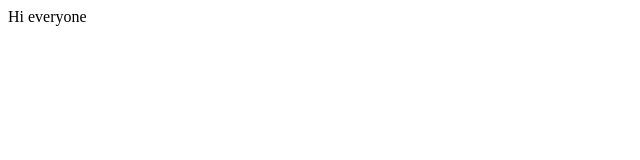
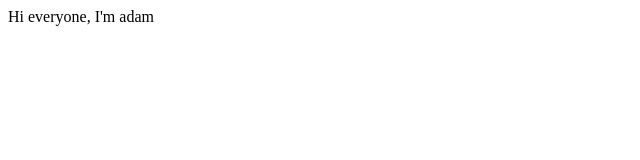
Before and after one commit to padawanlerner/padawanlerner.github.io, a plain HTML site: page index.html in a window 1280 px wide. Shown: the full height of the page, 0-640 px from the left. Drawn offline with Linux system fonts and the light colour scheme.

Commit message:
added folders

```diff
--- a/index.html
+++ b/index.html
@@ -5,6 +5,6 @@
     <title>Adam's Portfolio</title>
   </head>
   <body>
-    Hi everyone
+    Hi everyone, I'm adam
   </body>
 </html>
```
Also changed, not shown: css/main.css (added), js/main.js (added).
